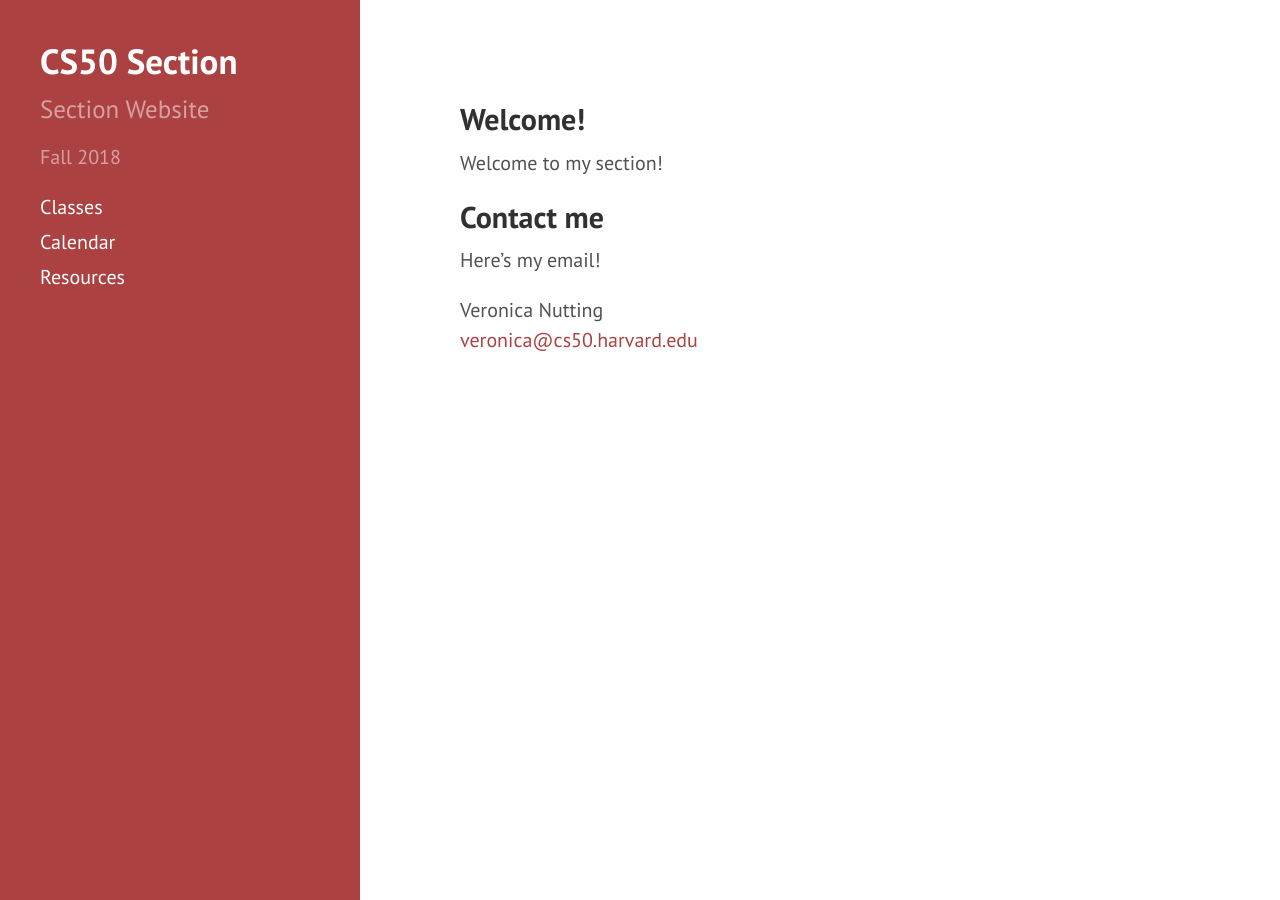
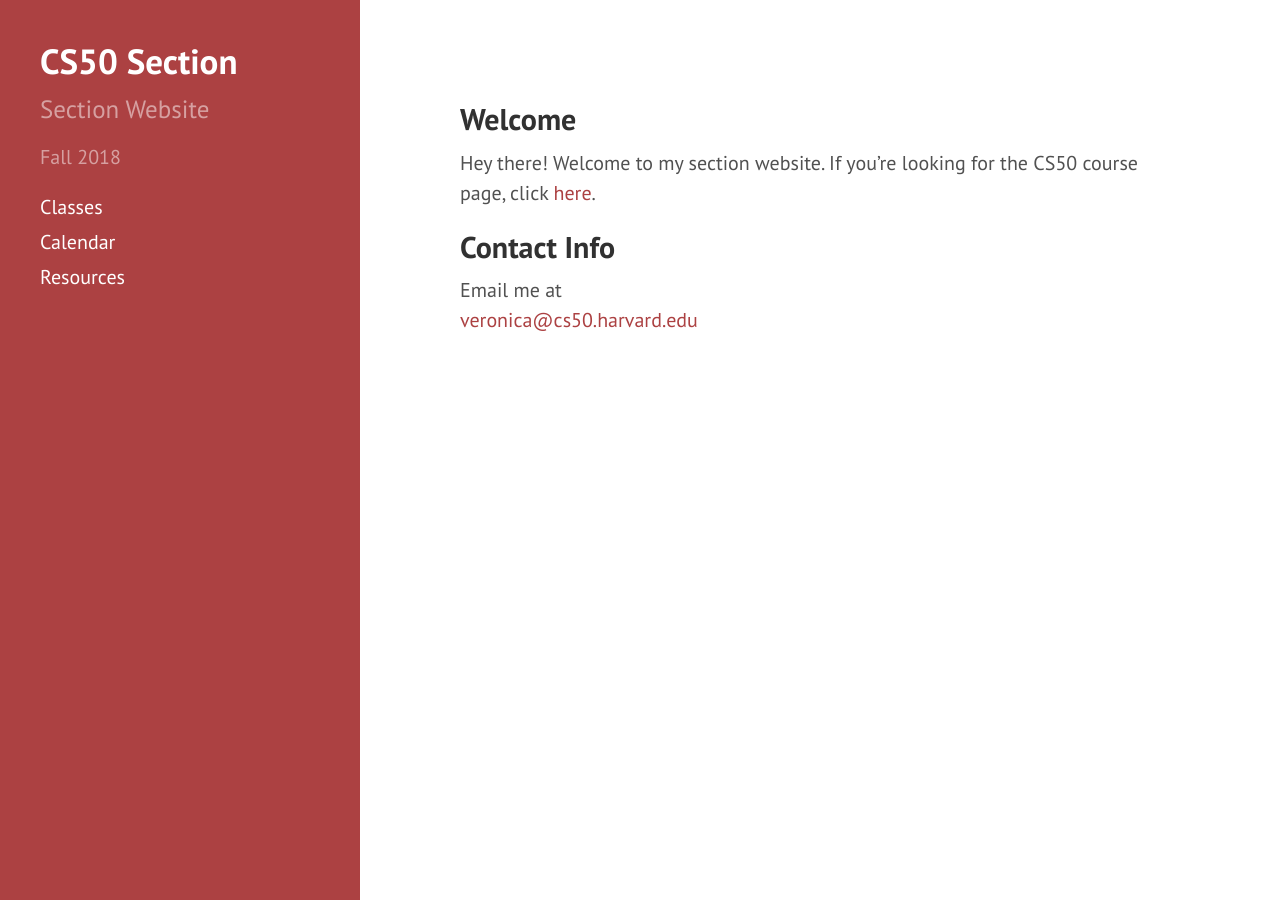
Before and after one commit to veronicanutting/CS50-section, a Jekyll site: the page built from index.md, in a window 1280 px wide. Built offline with Jekyll 4.4.1, drawn with Linux system fonts in a browser that asks for light colours; nearby versions of some CDN libraries; our own code applies the rules of GitHub Pages for plain Markdown files.

Commit message:
updated index

```diff
--- a/index.md
+++ b/index.md
@@ -2,13 +2,11 @@
 layout: default
 ---
 
-## Welcome!
+## Welcome
 
-Welcome to my section!
+Hey there! Welcome to my section website. If you're looking for the CS50  course page, click [here](https://cs50.harvard.edu/2018/fall/).
 
-## Contact me
+## Contact Info
 
-Here's my email!
-
-Veronica Nutting\\
+Email me at\\
 <veronica@cs50.harvard.edu>
```
